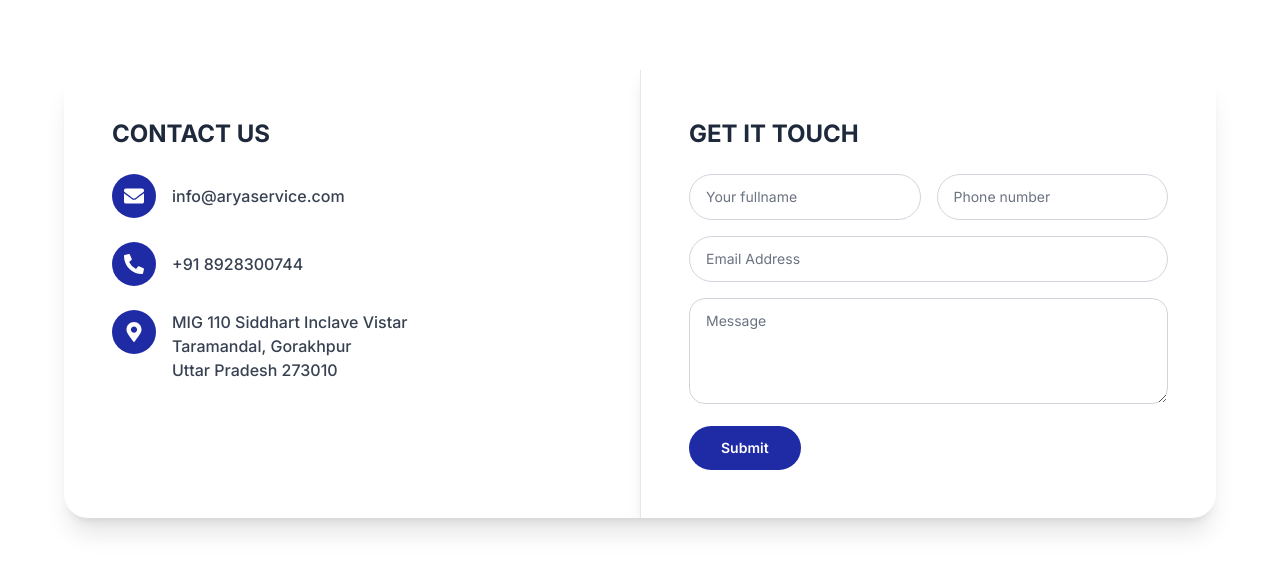
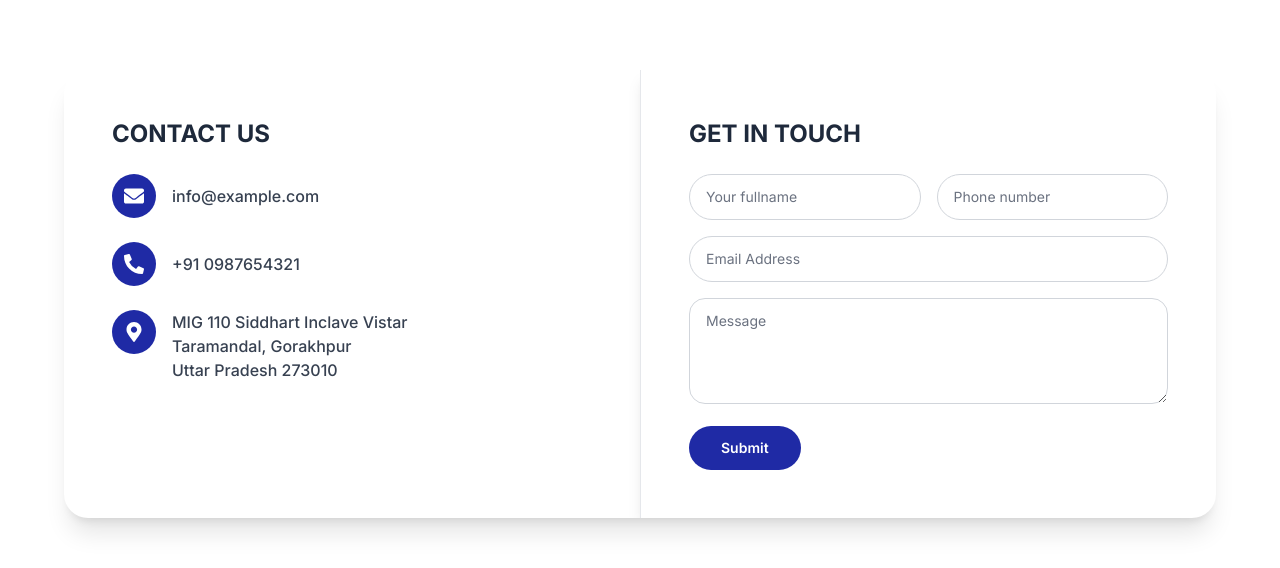
Before and after one commit to kkgkrishna/service_app, a Next.js app: page / in a window 1280 px wide. Shown: the part 4141-4709 px from the top of the page. Built offline with nearby package versions, Linux system fonts and the light colour scheme.

Commit message:
create contact component

```diff
--- a/src/app/page.tsx
+++ b/src/app/page.tsx
@@ -9,6 +9,7 @@ import DownloadAppSection from "@/components/HomeScreen/DownloadAppSection";
 import AppUsageGuide from "@/components/HomeScreen/AppUsageGuide";
 import Footer from "@/components/HomeScreen/Footer";
 import Navbar from "@/components/HomeScreen/Navbar";
+import ContactSection from "@/components/HomeScreen/ContactSection";
 
 export default function Home() {
   // redirect("/login");
@@ -20,6 +21,7 @@ export default function Home() {
       <ServicesSection />
       <DownloadAppSection />
       <AppUsageGuide />
+      <ContactSection />
       <Footer />
     </>
   );
--- a/src/components/HomeScreen/AppUsageGuide.tsx
+++ b/src/components/HomeScreen/AppUsageGuide.tsx
@@ -7,8 +7,6 @@ import { FaEnvelope, FaPhoneAlt, FaMapMarkerAlt } from "react-icons/fa";
 
 const AppUsageGuide: React.FC = () => {
   return (
-    <>
-      {/* Section: How to Use App */}
     <section className="bg-[#2A2AA5] text-white px-4 py-16 text-center relative -z-10 overflow-hidden">
       <motion.div
         initial={{ opacity: 0, y: 30 }}
@@ -44,80 +42,6 @@ const AppUsageGuide: React.FC = () => {
         />
       </motion.div>
     </section>
-
-      {/* Section: Contact + Form */}
-      <section className="bg-white px-6 py-20 text-black relative -z-10">
-        <div className="max-w-6xl mx-auto flex flex-col lg:flex-row rounded-3xl shadow-xl overflow-hidden bg-white">
-          {/* Contact Info */}
-          <div className="w-full lg:w-1/2 p-8 md:p-12 space-y-6">
-            <h3 className="text-2xl font-bold mb-4">CONTACT US</h3>
-
-            <div className="flex items-center gap-4">
-              <div className="bg-[#1f2aa5] p-3 rounded-full text-white text-xl">
-                <FaEnvelope />
-              </div>
-              <p className="text-gray-700 font-medium">info@aryaservice.com</p>
-            </div>
-
-            <div className="flex items-center gap-4">
-              <div className="bg-[#1f2aa5] p-3 rounded-full text-white text-xl">
-                <FaPhoneAlt />
-              </div>
-              <p className="text-gray-700 font-medium">+91 8928300744</p>
-            </div>
-
-            <div className="flex items-start gap-4">
-              <div className="bg-[#1f2aa5] p-3 rounded-full text-white text-xl">
-                <FaMapMarkerAlt />
-              </div>
-              <p className="text-gray-700 font-medium">
-                MIG 110 Siddhart Inclave Vistar
-                <br />
-                Taramandal, Gorakhpur
-                <br />
-                Uttar Pradesh 273010
-              </p>
-            </div>
-          </div>
-
-          {/* Contact Form */}
-          <div className="w-full lg:w-1/2 p-8 md:p-12 border-t lg:border-t-0 lg:border-l border-gray-200 shadow-lg">
-            <h3 className="text-2xl font-bold mb-6">GET IT TOUCH</h3>
-
-            <form className="space-y-4">
-              <div className="flex flex-col md:flex-row gap-4">
-                <input
-                  type="text"
-                  placeholder="Your fullname"
-                  className="w-full rounded-full border border-gray-300 px-4 py-3 text-sm text-gray-700 outline-none focus:ring-2 focus:ring-blue-500"
-                />
-                <input
-                  type="tel"
-                  placeholder="Phone number"
-                  className="w-full rounded-full border border-gray-300 px-4 py-3 text-sm text-gray-700 outline-none focus:ring-2 focus:ring-blue-500"
-                />
-              </div>
-              <input
-                type="email"
-                placeholder="Email Address"
-                className="w-full rounded-full border border-gray-300 px-4 py-3 text-sm text-gray-700 outline-none focus:ring-2 focus:ring-blue-500"
-              />
-              <textarea
-                placeholder="Message"
-                rows={4}
-                className="w-full rounded-2xl border border-gray-300 px-4 py-3 text-sm text-gray-700 outline-none focus:ring-2 focus:ring-blue-500"
-              />
-              <button
-                type="submit"
-                className="bg-[#1f2aa5] hover:bg-[#1a238e] text-white px-8 py-3 rounded-full font-semibold text-sm"
-              >
-                Submit
-              </button>
-            </form>
-          </div>
-        </div>
-      </section>
-    </>
   );
 };
 
--- /dev/null
+++ b/src/components/HomeScreen/ContactSection.tsx
@@ -0,0 +1,131 @@
+"use client";
+
+import { motion } from "framer-motion";
+import { FaEnvelope, FaPhoneAlt, FaMapMarkerAlt } from "react-icons/fa";
+import React, { useState } from "react";
+
+const ContactSection: React.FC = () => {
+  const [formData, setFormData] = useState({
+    name: "",
+    phone: "",
+    email: "",
+    message: "",
+  });
+
+  const handleChange = (
+    e: React.ChangeEvent<HTMLInputElement | HTMLTextAreaElement>
+  ) => {
+    const { name, value } = e.target;
+    setFormData((prev) => ({ ...prev, [name]: value }));
+  };
+
+  const handleSubmit = (e: React.FormEvent) => {
+    e.preventDefault();
+    console.log("Form Submitted:", formData);
+    // Optionally reset form
+    // setFormData({ name: "", phone: "", email: "", message: "" });
+  };
+
+  return (
+    <section className="bg-white px-6 py-20 text-black relative -z-10">
+      <motion.div
+        initial={{ opacity: 0, y: 50 }}
+        whileInView={{ opacity: 1, y: 0 }}
+        viewport={{ once: true }}
+        transition={{ duration: 0.6, ease: "easeOut" }}
+        className="max-w-6xl mx-auto flex flex-col lg:flex-row rounded-3xl shadow-xl overflow-hidden bg-white"
+      >
+        {/* Contact Info */}
+        <motion.div
+          initial={{ x: -60, opacity: 0 }}
+          whileInView={{ x: 0, opacity: 1 }}
+          viewport={{ once: true }}
+          transition={{ delay: 0.2, duration: 0.6 }}
+          className="w-full lg:w-1/2 p-8 md:p-12 space-y-6"
+        >
+          <h3 className="text-2xl font-bold mb-4">CONTACT US</h3>
+          <div className="flex items-center gap-4">
+            <div className="bg-[#1f2aa5] p-3 rounded-full text-white text-xl">
+              <FaEnvelope />
+            </div>
+            <p className="text-gray-700 font-medium">info@example.com</p>
+          </div>
+          <div className="flex items-center gap-4">
+            <div className="bg-[#1f2aa5] p-3 rounded-full text-white text-xl">
+              <FaPhoneAlt />
+            </div>
+            <p className="text-gray-700 font-medium">+91 0987654321</p>
+          </div>
+          <div className="flex items-start gap-4">
+            <div className="bg-[#1f2aa5] p-3 rounded-full text-white text-xl">
+              <FaMapMarkerAlt />
+            </div>
+            <p className="text-gray-700 font-medium">
+              MIG 110 Siddhart Inclave Vistar
+              <br />
+              Taramandal, Gorakhpur
+              <br />
+              Uttar Pradesh 273010
+            </p>
+          </div>
+        </motion.div>
+
+        {/* Contact Form */}
+        <motion.div
+          initial={{ x: 60, opacity: 0 }}
+          whileInView={{ x: 0, opacity: 1 }}
+          viewport={{ once: true }}
+          transition={{ delay: 0.4, duration: 0.6 }}
+          className="w-full lg:w-1/2 p-8 md:p-12 border-t lg:border-t-0 lg:border-l border-gray-200 shadow-lg"
+        >
+          <h3 className="text-2xl font-bold mb-6">GET IN TOUCH</h3>
+
+          <form onSubmit={handleSubmit} className="space-y-4">
+            <div className="flex flex-col md:flex-row gap-4">
+              <input
+                type="text"
+                name="name"
+                placeholder="Your fullname"
+                value={formData.name}
+                onChange={handleChange}
+                className="w-full rounded-full border border-gray-300 px-4 py-3 text-sm text-gray-700 outline-none focus:ring-2 focus:ring-blue-500"
+              />
+              <input
+                type="tel"
+                name="phone"
+                placeholder="Phone number"
+                value={formData.phone}
+                onChange={handleChange}
+                className="w-full rounded-full border border-gray-300 px-4 py-3 text-sm text-gray-700 outline-none focus:ring-2 focus:ring-blue-500"
+              />
+            </div>
+            <input
+              type="email"
+              name="email"
+              placeholder="Email Address"
+              value={formData.email}
+              onChange={handleChange}
+              className="w-full rounded-full border border-gray-300 px-4 py-3 text-sm text-gray-700 outline-none focus:ring-2 focus:ring-blue-500"
+            />
+            <textarea
+              name="message"
+              placeholder="Message"
+              rows={4}
+              value={formData.message}
+              onChange={handleChange}
+              className="w-full rounded-2xl border border-gray-300 px-4 py-3 text-sm text-gray-700 outline-none focus:ring-2 focus:ring-blue-500"
+            />
+            <button
+              type="submit"
+              className="bg-[#1f2aa5] hover:bg-[#1a238e] text-white px-8 py-3 rounded-full font-semibold text-sm"
+            >
+              Submit
+            </button>
+          </form>
+        </motion.div>
+      </motion.div>
+    </section>
+  );
+};
+
+export default ContactSection;
```
Lines whose indentation alone changed are shown as unchanged.
